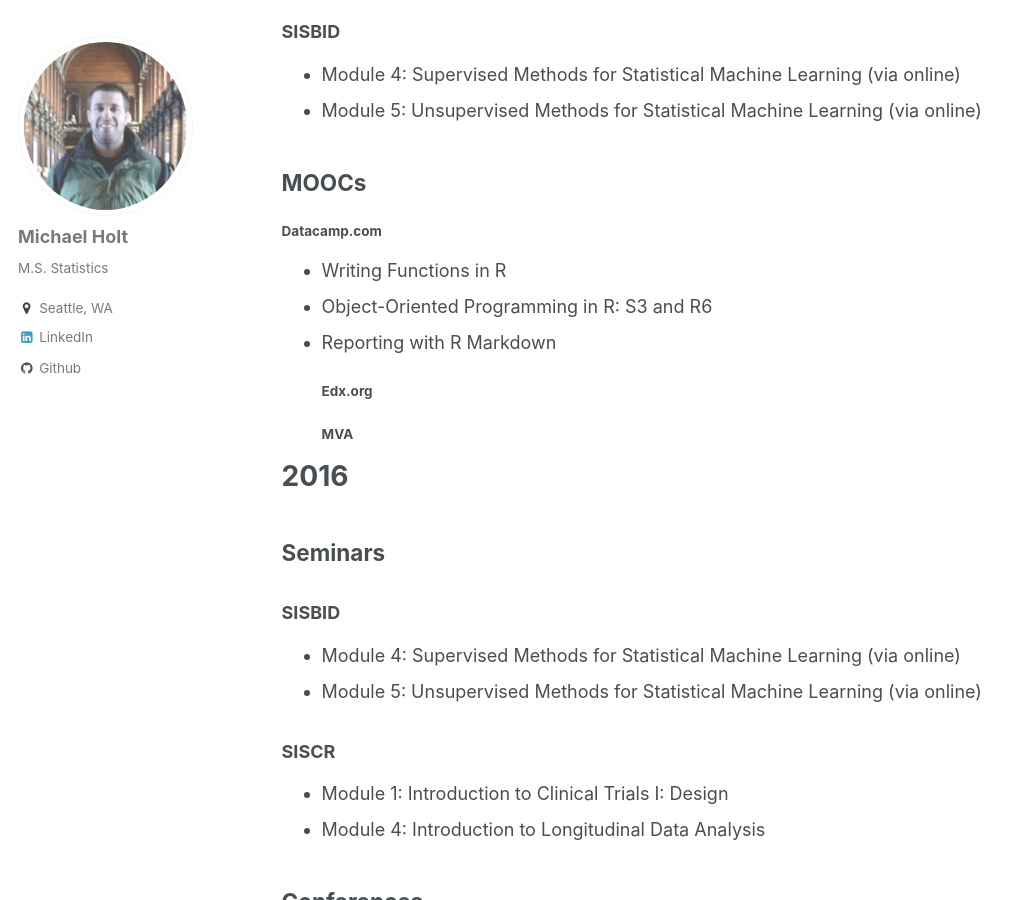
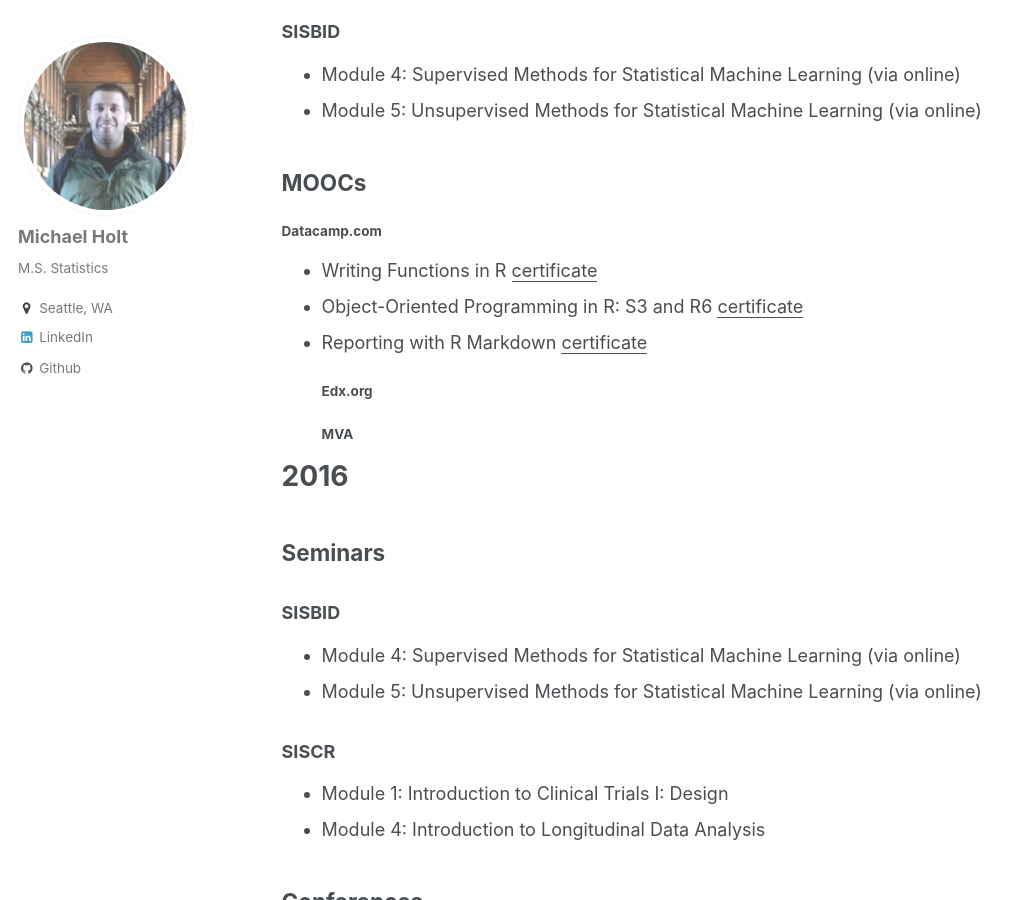
Before and after one commit to Mlam1221/mjholt02.github.io, a Jekyll site: the page built from _pages/pd.md, in a window 1280 px wide and 900 px high, scrolled down 812 px. Shown: the whole window, without its empty margins (0-1024 px from the left). Built offline with Jekyll 4.4.1, drawn with Linux system fonts in a browser that asks for light colours; our own code applies the rules of GitHub Pages for plain Markdown files.

Commit message:
added certification links

```diff
--- a/_pages/pd.md
+++ b/_pages/pd.md
@@ -35,9 +35,9 @@ side of things.
 
 ## MOOCs
 #### Datacamp.com
-- Writing Functions in R
-- Object-Oriented Programming in R: S3 and R6
-- Reporting with R Markdown
+- Writing Functions in R [<u>certificate</u>](./images/dc_Rfunctions.pdf)
+- Object-Oriented Programming in R: S3 and R6 [<u>certificate</u>](./images/dc_Roop.pdf)
+- Reporting with R Markdown [<u>certificate</u>](./images/dc_rmarkdown.pdf)
 #### Edx.org
 #### MVA
 
```
